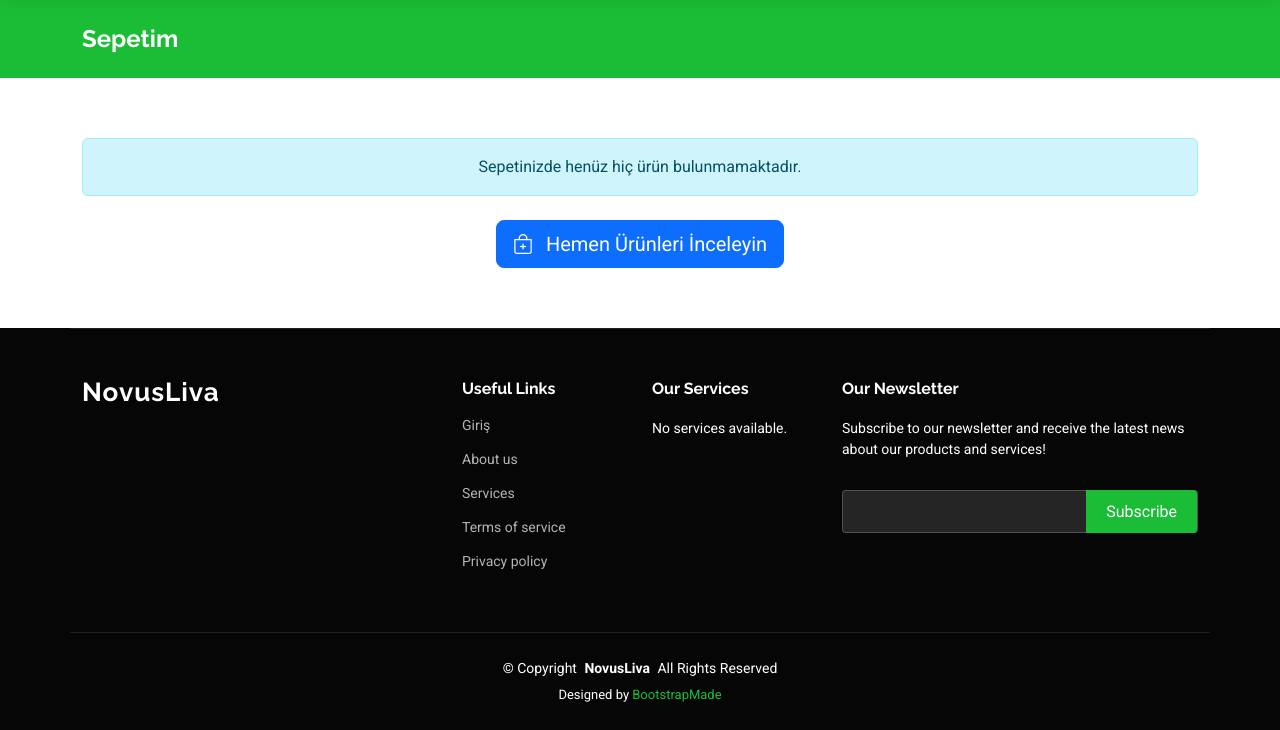
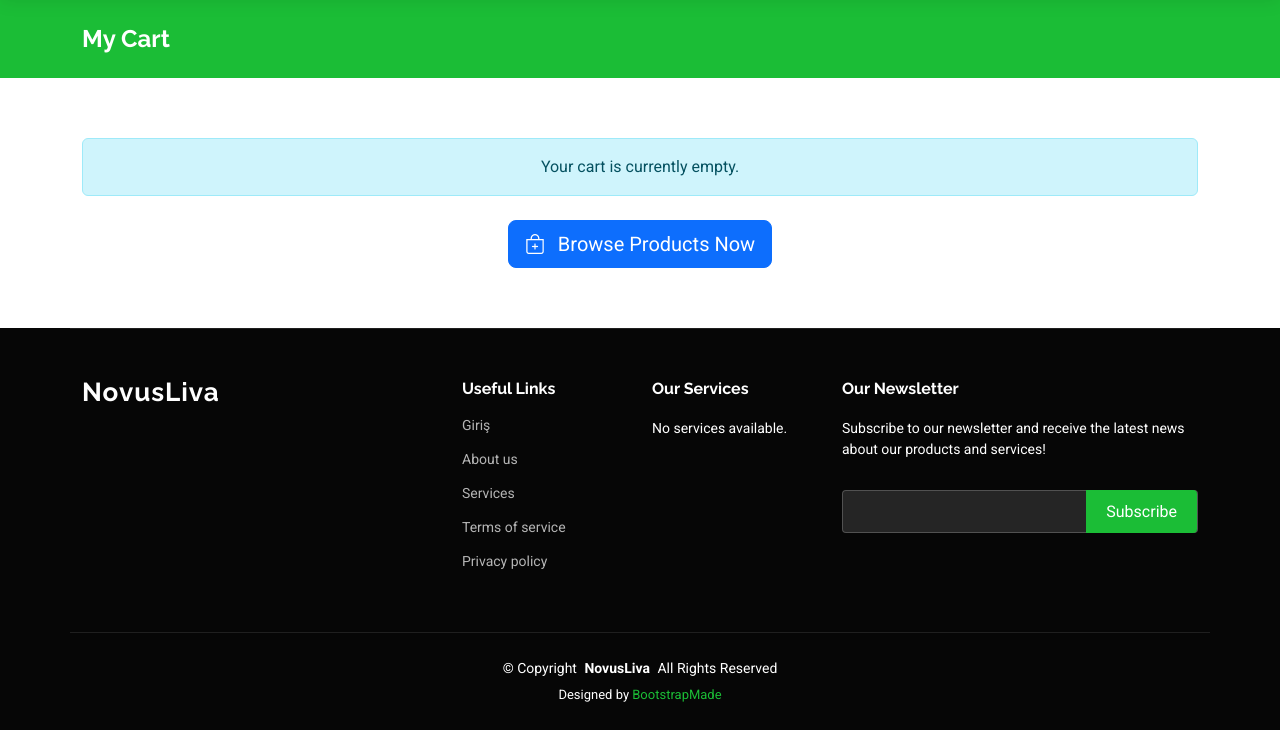
Before and after one commit to Erdemozer01/novusliva, a Django app: page /cart/ in a window 1280 px wide. Shown: the part 76-806 px from the top of the page. Run offline with Django 5.2, Linux system fonts and the light colour scheme; the visitor is signed in with stand-in values (Sample User, id 1); data that the repository does not hold is empty; some libraries are stand-ins or nearby versions.

Commit message:
güncellendi

```diff
--- a/templates/cart_detail.html
+++ b/templates/cart_detail.html
@@ -1,11 +1,11 @@
 {% extends 'base.html' %}
 {% load i18n %}
-{% block title %}Sepetim{% endblock %}
+{% block title %}{% trans "My Cart" %}{% endblock %}
 
 {% block content %}
     <div class="page-title accent-background">
         <div class="container d-lg-flex justify-content-between align-items-center">
-            <h1 class="mb-2 mb-lg-0">Sepetim</h1>
+            <h1 class="mb-2 mb-lg-0">{% trans "My Cart" %}</h1>
         </div>
     </div>
 
@@ -22,16 +22,16 @@
 
             {% if cart_items %}
                 <div class="card p-4 shadow-sm">
-                    <h4 class="mb-4">Sepetinizde Bulunan Ürünler</h4>
+                    <h4 class="mb-4">{% trans "Products in Your Cart" %}</h4>
                     <div class="table-responsive d-md-block">
                         <table class="table table-hover">
                             <thead>
                             <tr>
-                                <th scope="col">Ürün</th>
-                                <th scope="col">Fiyat</th>
-                                <th scope="col">Adet</th>
-                                <th scope="col">Toplam</th>
-                                <th scope="col">İşlemler</th>
+                                <th scope="col">{% trans "Product" %}</th>
+                                <th scope="col">{% trans "Price" %}</th>
+                                <th scope="col">{% trans "Quantity" %}</th>
+                                <th scope="col">{% trans "Total" %}</th>
+                                <th scope="col">{% trans "Actions" %}</th>
                             </tr>
                             </thead>
                             <tbody>
@@ -71,7 +71,7 @@
                                         <form action="{% url 'remove_item' item_id=item.id %}" method="post">
                                             {% csrf_token %}
                                             <button type="submit" class="btn btn-danger btn-sm"
-                                                    onclick="return confirm('Bu ürünü sepetinizden tamamen kaldırmak istediğinizden emin misiniz?');">
+                                                    onclick="return confirm('{% trans 'Are you sure you want to completely remove this item from your cart?' %}');">
                                                 <i class="bi bi-trash"></i>
                                             </button>
                                         </form>
@@ -84,23 +84,23 @@
 
                     <div class="d-flex justify-content-end align-items-center mt-4">
                         <div class="text-end">
-                            <h5 class="mb-2">Toplam Tutar: <span
+                            <h5 class="mb-2">{% trans "Total Amount:" %} <span
                                     class="text-success">{{ cart.get_total_cost|floatformat:2 }} TL</span></h5>
                             <a href="{% url 'checkout' %}" class="btn btn-success btn-lg">
                                 <i class="bi bi-credit-card me-2"></i>
-                                Ödemeye Git
+                                {% trans "Proceed to Checkout" %}
                             </a>
                         </div>
                     </div>
                 </div>
             {% else %}
                 <div class="alert alert-info text-center" role="alert">
-                    Sepetinizde henüz hiç ürün bulunmamaktadır.
+                    {% trans "Your cart is currently empty." %}
                 </div>
                 <div class="text-center mt-4">
                     <a href="{% url 'portfolio' %}" class="btn btn-primary btn-lg">
                         <i class="bi bi-bag-plus me-2"></i>
-                        Hemen Ürünleri İnceleyin
+                        {% trans "Browse Products Now" %}
                     </a>
                 </div>
             {% endif %}
```
Also changed, not shown: templates/order_history.html (+18 -18 lines), locale/en/LC_MESSAGES/django.po (deleted), locale/tr/LC_MESSAGES/django.po, 2 other files.
